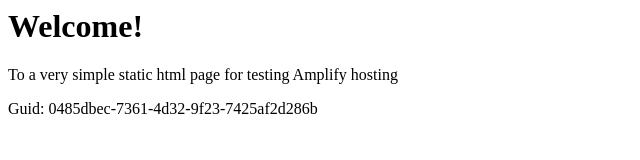
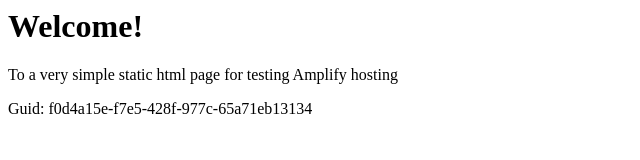
Before and after one commit to aws-aemilia-syd/Github-PR-Commit-Integration-Test-DoNotTouch-GitHubWebhookPushCanaryTest-v1-prod-ap-southeast-2, a website: page src/index.html in a window 1280 px wide. Shown: the full height of the page, 0-640 px from the left. Drawn offline with Linux system fonts and the light colour scheme.

Commit message:
commit from integ tests

```diff
--- a/src/index.html
+++ b/src/index.html
@@ -12,6 +12,6 @@
 <body>
     <h1>Welcome!</h1>
     <p>To a very simple static html page for testing Amplify hosting</p>
-    <p>Guid: 0485dbec-7361-4d32-9f23-7425af2d286b</p></body>
+    <p>Guid: f0d4a15e-f7e5-428f-977c-65a71eb13134</p></body>
 
 </html>
```
